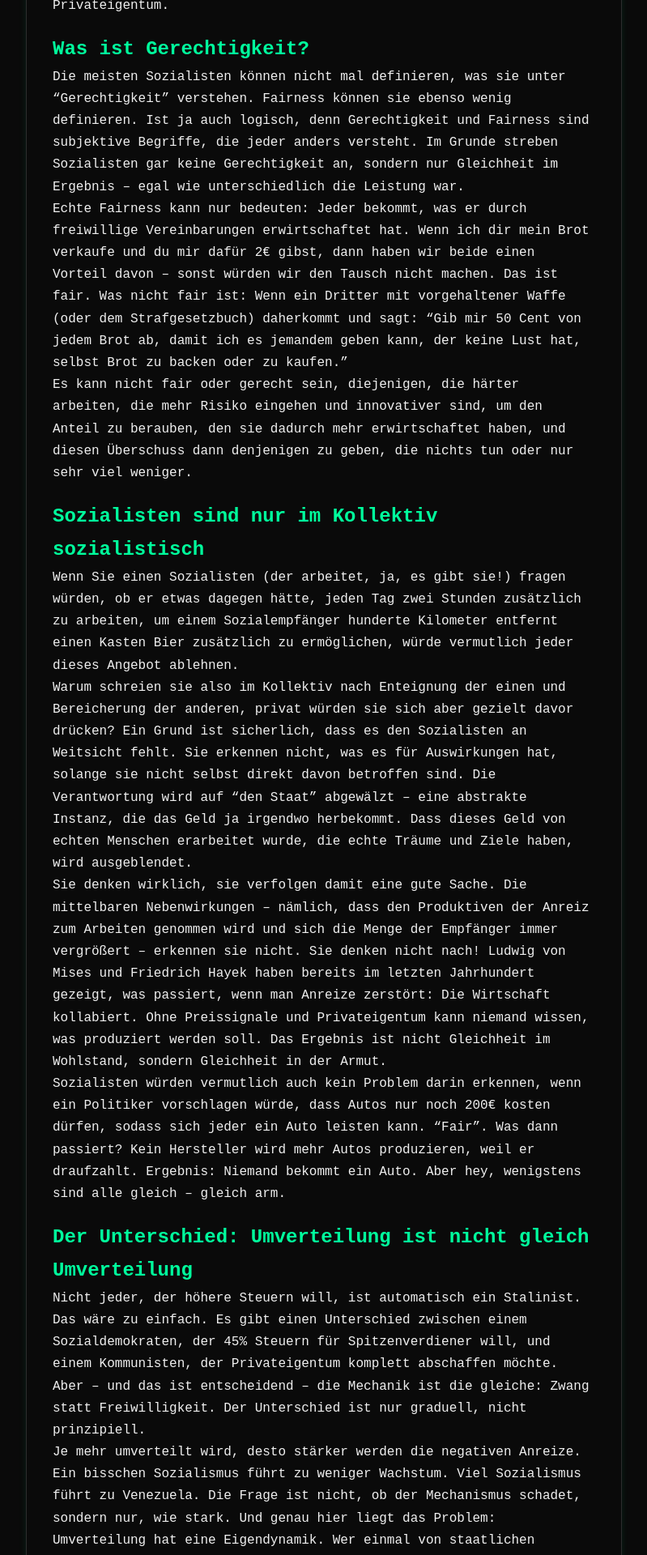
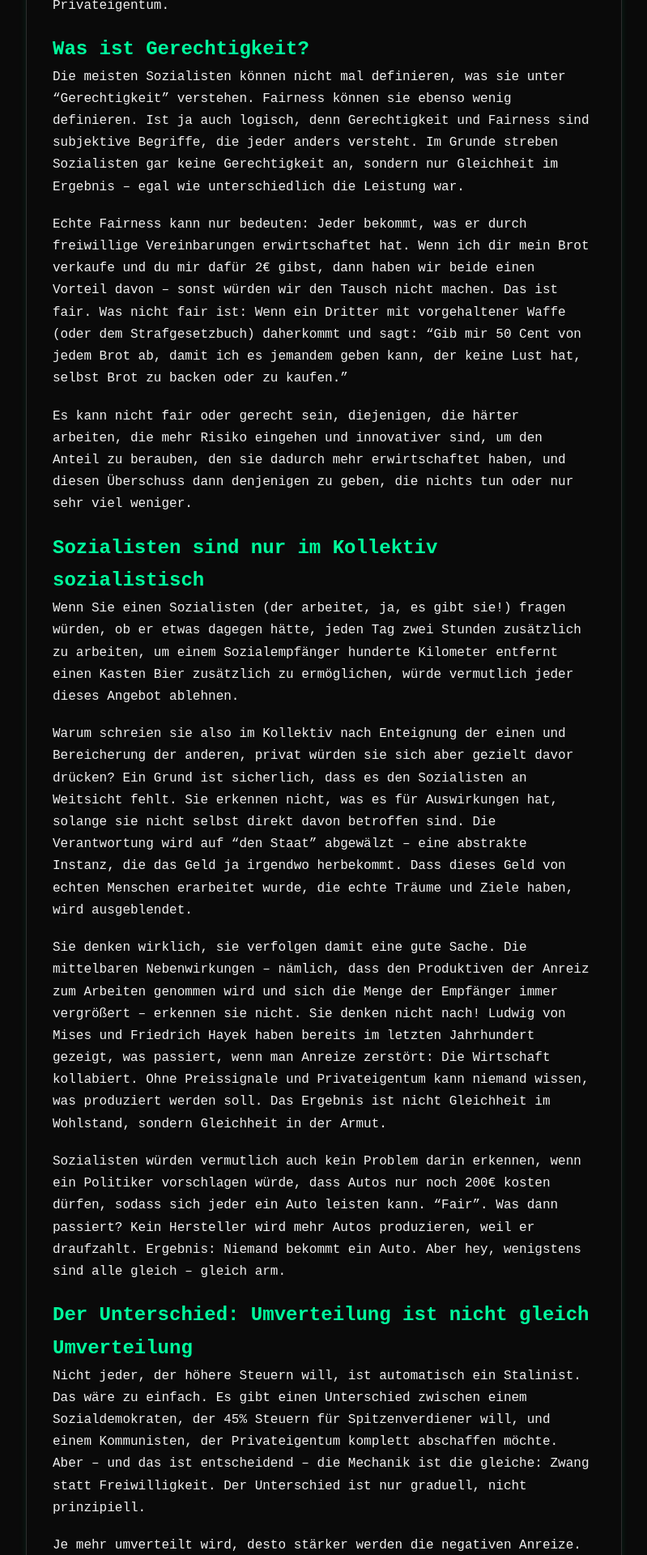
Before and after one commit to Miotares/miotares, a Jekyll site: the page built from _posts/2025-10-20-Sozialisten sind Asozial.md, in a window 1280 px wide. Shown: the part 566-2486 px from the top of the page at 81% size, without its empty margins (240-1039 px from the left). Built offline with Jekyll 4.4.1, drawn with Linux system fonts in a browser that asks for light colours.

Commit message:
CSS-Styling für Paragraphen in Artikeln hinzugefügt: Automatischer Abstand nach jedem Paragraphen

```diff
--- a/_layouts/post.html
+++ b/_layouts/post.html
@@ -13,6 +13,7 @@
         h1 { color:var(--accent-color); font-size:2rem; margin-bottom:0.25rem; }
         .meta { color:#8d8d8d; font-size:0.9rem; }
         .content { margin-top:1.5rem; }
+        .content p { margin-bottom:1.2rem; }
         .content h2, .content h3 { color:var(--accent-color); margin-top:1.25rem; }
         .content a { color:var(--accent-color); }
         .content pre { background:#111; border:1px solid var(--secondary-color); padding:1rem; border-radius:6px; overflow:auto; }
```
